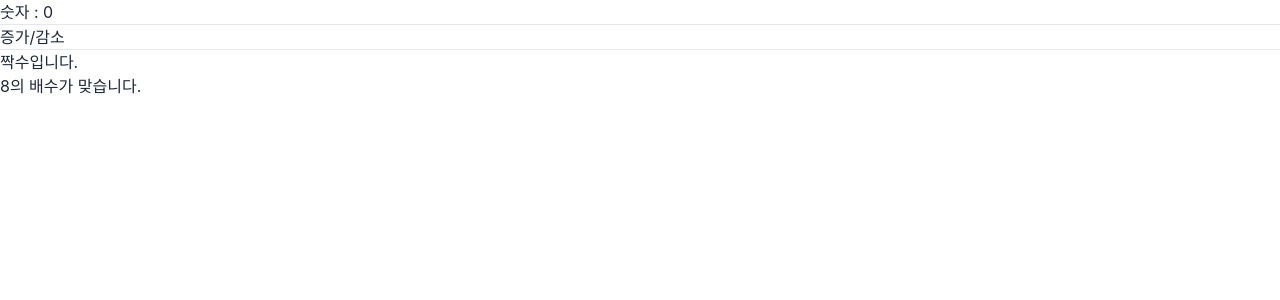
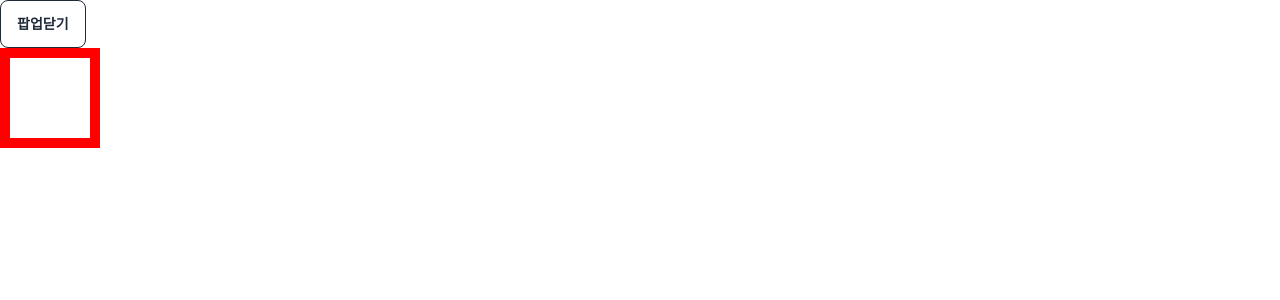
Before and after one commit to 1000mj/counter, a React (Create React App) app: page / in a window 1280 px wide. Shown: the top 300 px of the page. Built offline with nearby package versions, Linux system fonts and the light colour scheme.

Commit message:
팝업로직!

```diff
--- a/src/App.js
+++ b/src/App.js
@@ -3,16 +3,17 @@
 import React from "react";
 // import StopWatch from "./stopwatch";
 // import MemoEx from "./MemoEx";
-// import Popup from "./Popup";
-import NumberCounter from "./NumberCounter"
+import Popup from "./Popup";
+// import NumberCounter from "./NumberCounter"
 // import ProdList from "./ProdList";
 
 const App=()=> {
   return (
     <>
       {/* <StopWatch /> */}
-      <NumberCounter />
+      {/* <NumberCounter /> */}
       {/* <ProdList /> */}
+      <Popup/>
       </>
   );
 };
--- a/src/popup.js
+++ b/src/popup.js
@@ -12,8 +12,6 @@ function Popup() {
       >
         팝업{popupVisible ? "닫기" : "열기"}
       </button>
-      <hr />
-      {`popupVisible : ${popupVisible}`}
       {popupVisible && <div style={{ width: 100, height: 100, border }}></div>}
     </>
   );
```
